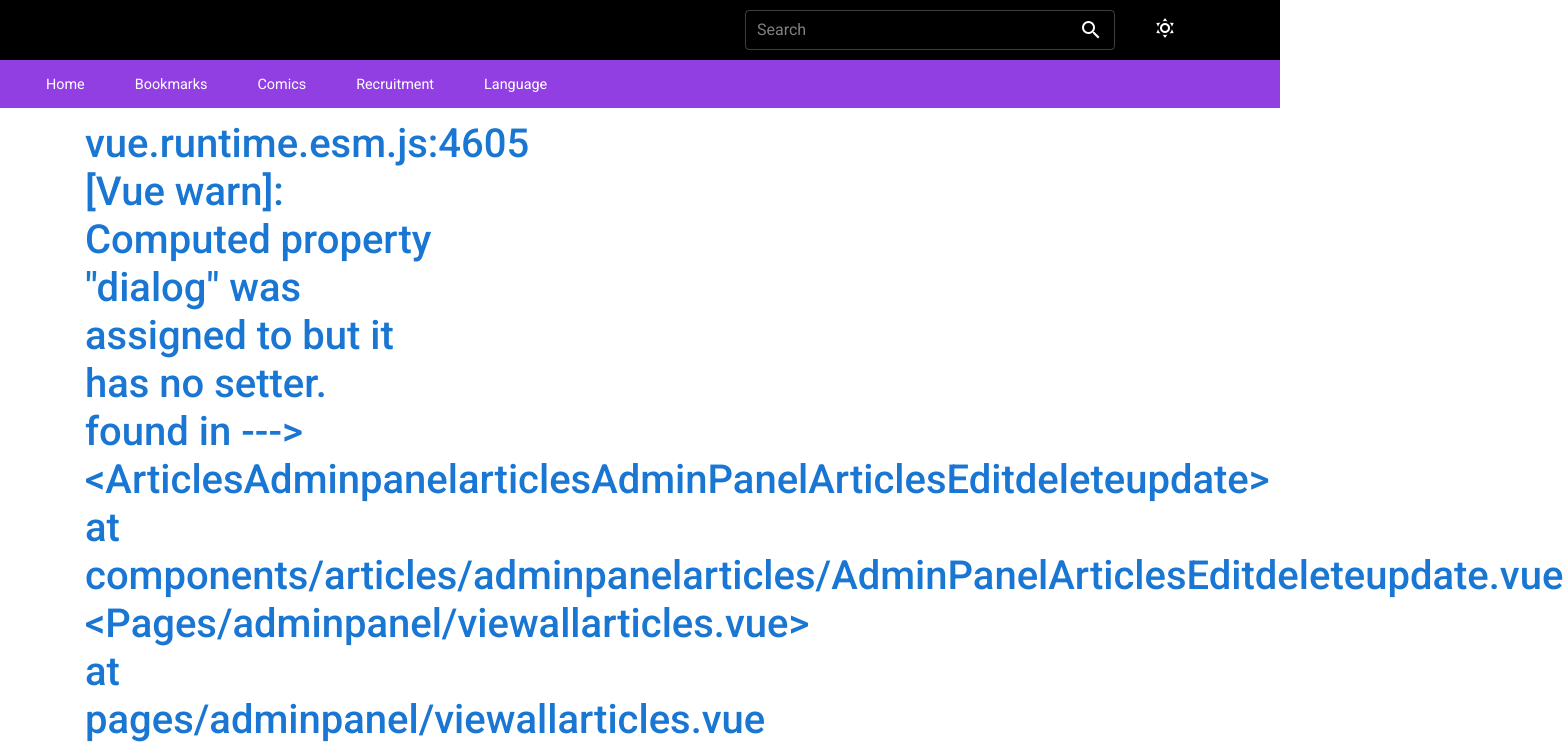
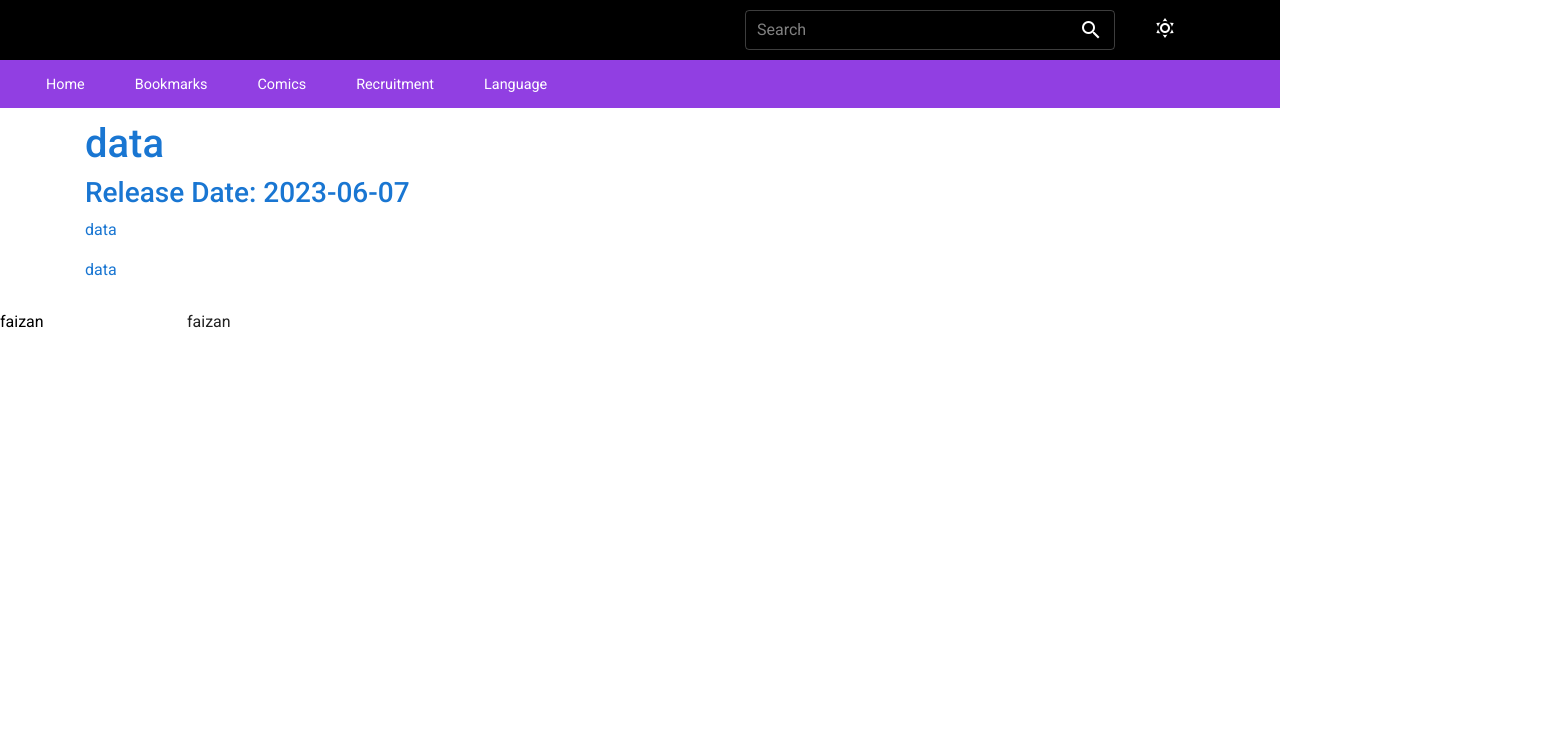
Before and after one commit to FaizanKhanDev/nuxt-blog, a Nuxt app: page / in a window 1280 px wide. Shown: the top 750 px of the page, 1563 px wide, since content can reach past the window. Built offline with nearby package versions, Linux system fonts and the light colour scheme; data requests are answered from the project's data file.

Commit message:
v-dialog is fixed when the article will be deleted but the real data will be fixed

```diff
--- a/components/adminnavbar/AdminNavbar.vue
+++ b/components/adminnavbar/AdminNavbar.vue
@@ -1,6 +1,6 @@
 <template>
     <div>
-        <v-navigation-drawer v-model="navDrawer" app class="my-navigation-drawer">
+        <v-navigation-drawer v-model="navDrawer" temporary app class="my-navigation-drawer">
             <v-list nav dense>
                 <v-list-item-group active-class="deep-purple--text text--accent-4">
                     <v-list-item-avatar size="56" class="navigation-drawer-icon">
--- a/components/articles/adminpanelarticles/AddNewArticle.vue
+++ b/components/articles/adminpanelarticles/AddNewArticle.vue
@@ -34,8 +34,8 @@
                         </v-date-picker>
                     </v-dialog>
                     <v-text-field outlined label="overview" v-model="overview" :rules="errorRules"></v-text-field>
-                    <!-- <ckeditor :editor="editor" v-model="content" :config="editorConfig"></ckeditor> -->
-                    <v-textarea :rules="errorRules" v-model="content" label="description"></v-textarea>
+                    <!-- <ckeditor :editor="editor" v-model="editorData"></ckeditor> -->
+                    <v-textarea :rules="errorRules" v-model="content" label="description"></v-textarea> -->
                     <v-btn :disabled="!valid" type="submit">Add Article</v-btn>
                 </v-form>
             </b-col>
@@ -50,8 +50,12 @@ import { mapState, mapActions } from 'vuex';
 
 export default {
     name: "AddNewArticle",
+    components: {
+        // ckeditor: CKEditor.component
+    },
     data() {
         return {
+            editorData: "",
             valid: false,
             successMessage: false,
             title: "",
@@ -59,6 +63,11 @@ export default {
             content: "",
             date: (new Date(Date.now() - (new Date()).getTimezoneOffset() * 60000)).toISOString().substr(0, 10),
             modal: false,
+            // editor: ClassicEditor,
+            // editorData: 'Content of the editor.',
+            // editorConfig: {
+            //     // The configuration of the editor.
+            // },
             errorRules: [
                 (v) => !!v || "Required"
             ]
--- a/components/articles/adminpanelarticles/AdminPanelArticlesEditdeleteupdate.vue
+++ b/components/articles/adminpanelarticles/AdminPanelArticlesEditdeleteupdate.vue
@@ -21,14 +21,14 @@
                                     src="https://images.pexels.com/photos/2944537/pexels-photo-2944537.jpeg?">
                                 </v-img>
                             </div>
+
                             <v-card-title>{{ data.articleData.title }}</v-card-title>
                             <v-card-text>{{ data.articleData.overview }}</v-card-text>
                             <v-card-actions class="justify-space-between">
                                 <v-btn-toggle dense>
                                     <v-btn text>Read</v-btn>
                                     <v-btn text>Update</v-btn>
-                                    <!-- <v-btn text @click="deleted(data)">Delete</v-btn> -->
-                                    <v-dialog v-model="dialog" persistent max-width="290">
+                                    <v-dialog ref="deleteDialog" v-model="isActive" persistent max-width="290">
                                         <template v-slot:activator="{ on, attrs }">
                                             <v-btn text v-bind="attrs" v-on="on">
                                                 Delete
@@ -38,10 +38,9 @@
                                             <v-card-title class="text-h5">
                                                 Are You Sure to delete it?
                                             </v-card-title>
-
                                             <v-card-actions>
                                                 <v-spacer></v-spacer>
-                                                <v-btn color="green darken-1" text @click="dialog = false">
+                                                <v-btn color="green darken-1" text>
                                                     cancel
                                                 </v-btn>
                                                 <v-btn color="green darken-1" text @click="deleted(data)">
@@ -70,22 +69,28 @@
                         </v-card>
                     </v-col>
                 </template>
-
             </v-row>
 
         </v-container>
+
     </div>
 </template>
 
 <script>
+
+
 import { mapActions, mapState } from 'vuex';
 export default {
+    components: {
+
+    },
     data() {
         return {
             articlesData: null,
             skeletonLoader: false,
-
-
+            dialog: false,
+            isActive: false,
+            data: null,
 
         };
 
@@ -97,21 +102,39 @@ export default {
         },
     },
     methods: {
+        openDialog() {
+            this.$refs.deleteDialog.open()
+        },
+        deleted(data) {
+            this.isActive = false;
+            this.$store.dispatch('app/deleted', data);
+        },
+        open() {
+            this.isActive = true
+        },
         hideSkeletonLoader() {
             setTimeout(() => {
                 this.skeletonLoader = false;
             }, 1000);
         },
-        ...mapActions("app", ["deleted", "setDialog"]),
+        // ...mapActions("app", ["deleted"]),
+
+
+
+
+    },
+    computed: {
+        ...mapState('app', ['articles']),
+
+    },
+    watch: {
+
 
     },
     mounted() {
         this.hideSkeletonLoader();
+    },
 
-    },
-    computed: {
-        ...mapState("app", ['dialog']),
-    },
     async fetch() {
         this.articlesData = await fetch(
             "http://localhost:30001/articles"
--- a/db.json
+++ b/db.json
@@ -2,10 +2,10 @@
   "articles": [
     {
       "articleData": {
-        "title": "vue.runtime.esm.js:4605 [Vue warn]: Computed property \"dialog\" was assigned to but it has no setter.  found in  ---> <ArticlesAdminpanelarticlesAdminPanelArticlesEditdeleteupdate> at components/articles/adminpanelarticles/AdminPanelArticlesEditdeleteupdate.vue        <Pages/adminpanel/viewallarticles.vue> at pages/adminpanel/viewallarticles.vue          <VApp>            <Pages/adminpanel.vue> at pages/adminpanel.vue              <Nuxt>                <VApp>                  <DefaultLayout> at layouts/adminLayout.vue                    <Root>",
-        "date": "2023-06-10",
-        "overview": "vue.runtime.esm.js:4605 [Vue warn]: Computed property \"dialog\" was assigned to but it has no setter.  found in  ---> <ArticlesAdminpanelarticlesAdminPanelArticlesEditdeleteupdate> at components/articles/adminpanelarticles/AdminPanelArticlesEditdeleteupdate.vue        <Pages/adminpanel/viewallarticles.vue> at pages/adminpanel/viewallarticles.vue          <VApp>            <Pages/adminpanel.vue> at pages/adminpanel.vue              <Nuxt>                <VApp>                  <DefaultLayout> at layouts/adminLayout.vue                    <Root>",
-        "content": "vue.runtime.esm.js:4605 [Vue warn]: Computed property \"dialog\" was assigned to but it has no setter.\n\nfound in\n\n---> <ArticlesAdminpanelarticlesAdminPanelArticlesEditdeleteupdate> at components/articles/adminpanelarticles/AdminPanelArticlesEditdeleteupdate.vue\n       <Pages/adminpanel/viewallarticles.vue> at pages/adminpanel/viewallarticles.vue\n         <VApp>\n           <Pages/adminpanel.vue> at pages/adminpanel.vue\n             <Nuxt>\n               <VApp>\n                 <DefaultLayout> at layouts/adminLayout.vue\n                   <Root>vue.runtime.esm.js:4605 [Vue warn]: Computed property \"dialog\" was assigned to but it has no setter.\n\nfound in\n\n---> <ArticlesAdminpanelarticlesAdminPanelArticlesEditdeleteupdate> at components/articles/adminpanelarticles/AdminPanelArticlesEditdeleteupdate.vue\n       <Pages/adminpanel/viewallarticles.vue> at pages/adminpanel/viewallarticles.vue\n         <VApp>\n           <Pages/adminpanel.vue> at pages/adminpanel.vue\n             <Nuxt>\n               <VApp>\n                 <DefaultLayout> at layouts/adminLayout.vue\n                   <Root>"
+        "title": "data",
+        "date": "2023-06-07",
+        "overview": "data",
+        "content": "data"
       },
       "id": 1
     }
--- a/nuxt.config.js
+++ b/nuxt.config.js
@@ -27,7 +27,7 @@ export default {
   // Plugins to run before rendering page: https://go.nuxtjs.dev/config-plugins
   plugins: [
     { src: "~/plugins/bootstrap.js", ssr: false },
-    // { src: '~/plugins/ckeditor', ssr: false },
+    // { src: '~/plugins/ckeditor', mode: 'client' },
   ],
 
   // Auto import components: https://go.nuxtjs.dev/config-components
--- a/pages/index.vue
+++ b/pages/index.vue
@@ -10,13 +10,17 @@
         </b-col>
       </b-row>
     </b-container>
-
+    <v-form>
+      <input type="text" @input="updateMessage" v-model="obj.message">
+      {{ obj.message }}
+    </v-form>
 
 
   </div>
 </template>
 
 <script>
+import { mapState } from "vuex";
 import ArticlesDetail from "@/components/articles/ArticlesDetail.vue";
 
 export default {
@@ -29,7 +33,16 @@ export default {
   data() {
     return {
       articlesData: null,
+      obj: {
+        message: "faizan"
+      }
 
+    }
+  },
+  methods: {
+    updateMessage(e) {
+      this.$store.commit('updateMessage', e.target.value)
+      console.log(e.target.value)
     }
   },
   async fetch() {
@@ -61,7 +74,9 @@ export default {
   mounted() {
   },
   computed: {
-
+    ...mapState({
+      message: state => state.obj.message
+    })
   },
 
 
--- a/plugins/ckeditor.js
+++ b/plugins/ckeditor.js
@@ -1,4 +1,4 @@
-// import Vue from 'vue';
-// import CKEditor from '@ckeditor/ckeditor5-vue';
+import Vue from 'vue';
+import CKEditor from '@ckeditor/ckeditor5-vue2';
 
-// Vue.use(CKEditor);
+Vue.use(CKEditor);
--- a/store/app/index.js
+++ b/store/app/index.js
@@ -2,7 +2,8 @@
 
 const state = () => ({
     articles: [],
-    dialog: false,
+
+
 });
 
 const mutations = {
@@ -15,9 +16,9 @@ const mutations = {
     deleted(state, data) {
         state.articles = state.articles.filter(t => t.id !== data.id)
     },
-    setDialog(state, payload) {
-        state.dialog = payload;
-    }
+
+
+
 
 };
 
@@ -28,13 +29,12 @@ const actions = {
                 method: "POST",
                 headers: {
                     'Content-Type': 'application/json'
-
                 },
                 body: JSON.stringify({ articleData })
             })
             const data = await response.json()
             commit('add', data)
-            commit('setDialog', false)
+
         } catch (error) {
             console.log("================= error ==============", error)
         }
@@ -46,6 +46,9 @@ const actions = {
                 method: "DELETE"
             });
             commit("deleted", data);
+
+
+
             console.log("delete mutation is fired");
         } catch (error) {
             console.log("================= error ==============", error);
--- a/store/index.js
+++ b/store/index.js
@@ -11,10 +11,15 @@ const store = () => new Vuex.Store({
         'app': AppModule,
     },
     state: {
+        obj: {
+            message: "khan"
+        }
+    },
 
-    },
     mutations: {
-
+        updateMessage(state, message) {
+            state.obj.message = message
+        }
     },
     actions: {
 
```
